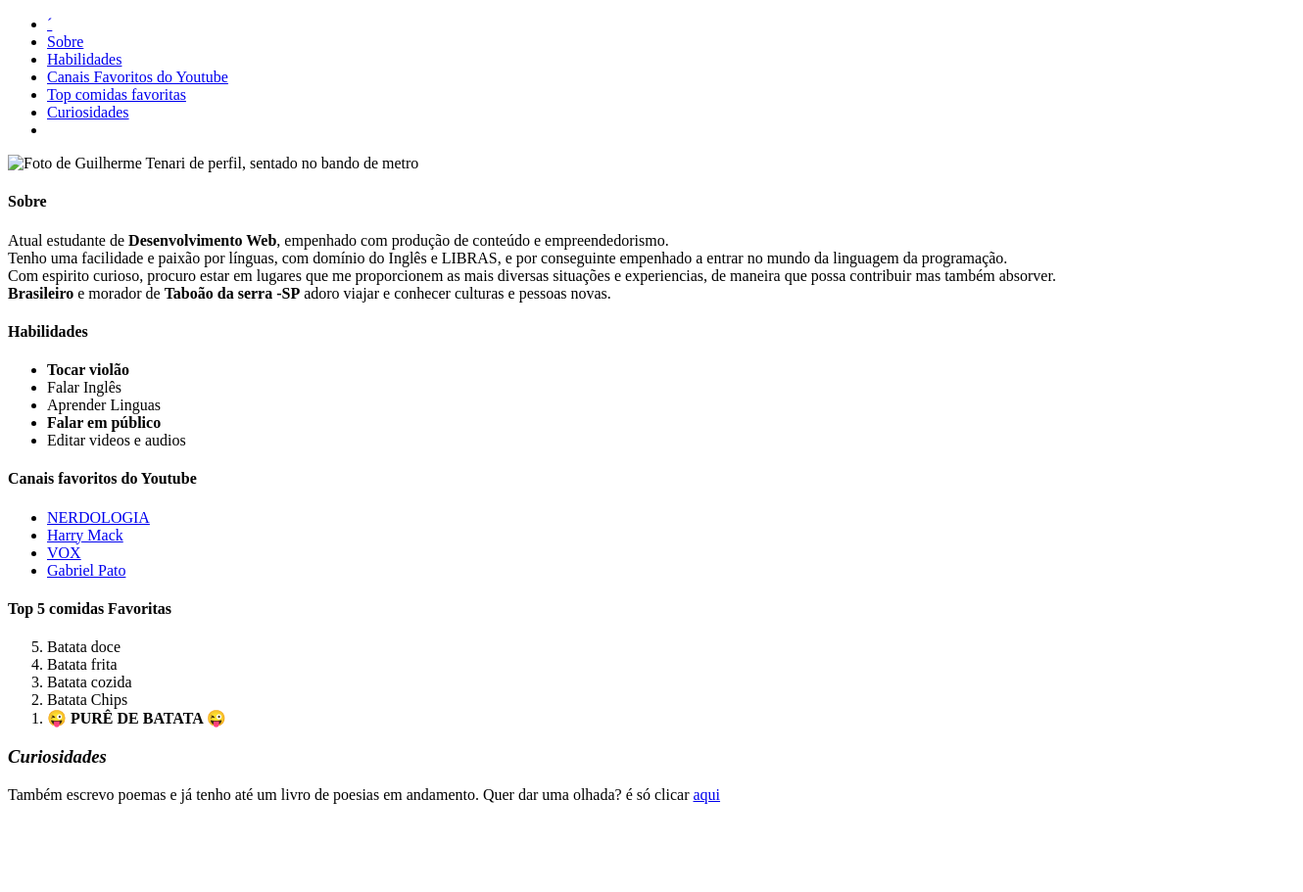
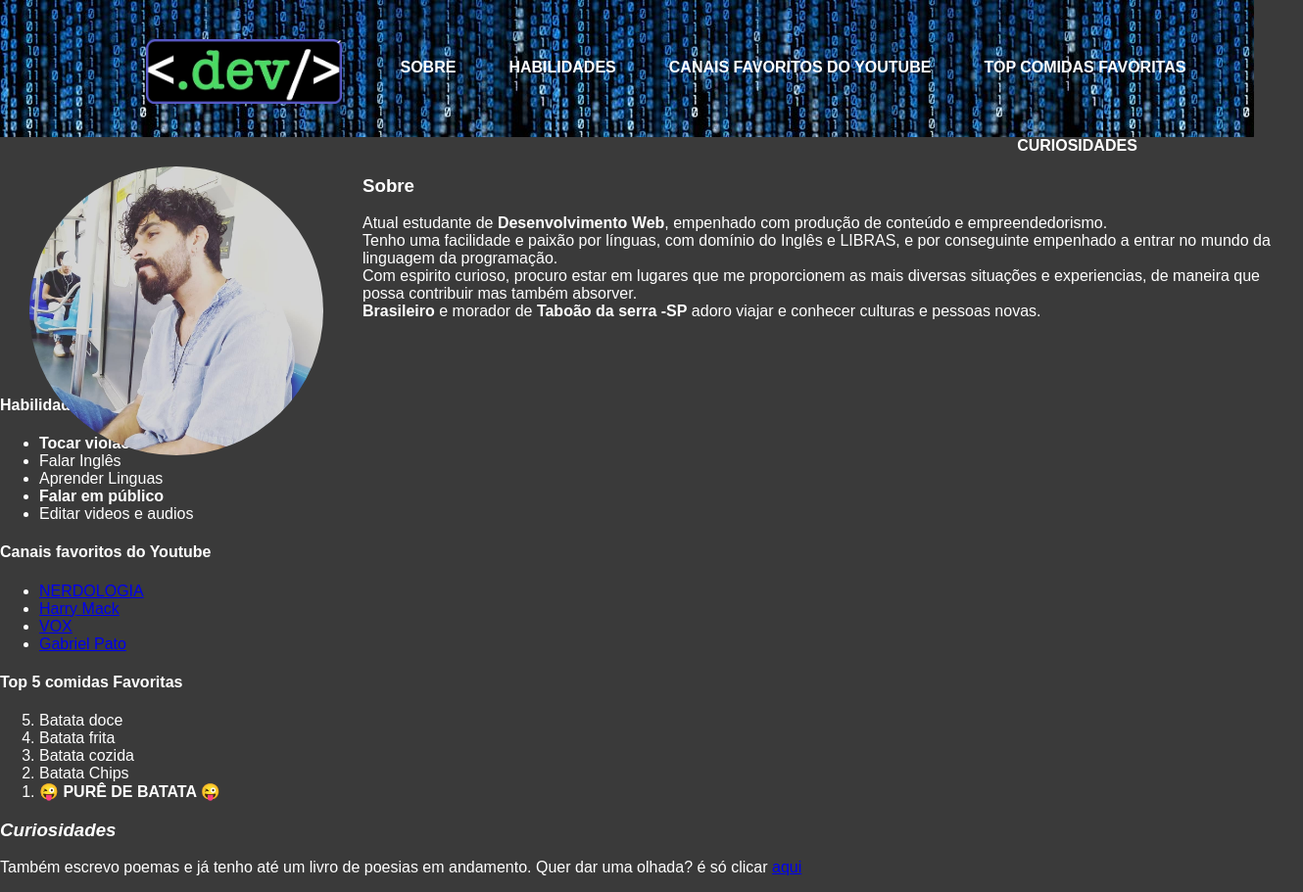
Before and after one commit to gui-tenari/gui-tenari.github.io, a plain HTML site: page portifolio.html in a window 1280 px wide. Shown: the whole page at 98% size, 1330 px wide, since content can reach past the window. Before the commit the page ends 837 px from the top, so only its background shows below. Drawn offline with Linux system fonts and the light colour scheme; a web font is replaced by a local one.

Commit message:
finaliza Introduce part

```diff
--- a/portifolio.css
+++ b/portifolio.css
@@ -46,14 +46,6 @@ header h1 {
 
 }
 
-section {
-    background-color: white;
-    color: gray;
-    padding: 20px;
-    display: flex;
-    flex-direction: row;
-}
-
 nav ul {
     margin: 0;
     padding: 0;
@@ -65,3 +57,22 @@ nav li {
     margin-right:4%;
     /* border: 2px solid white; */
 }
+
+.introduce {
+    padding: 30px;
+    display: inline-block;
+}
+
+.introduce #introduce_text {
+    position: relative;
+    left: 340px;
+    top: -10px;
+    max-width: 80%;
+    text-align: left;
+}
+
+.introduce img{
+    width: 300px;
+    position: absolute;
+    border-radius: 50%;
+}
--- a/portifolio.html
+++ b/portifolio.html
@@ -3,7 +3,7 @@
 <head>
     <meta charset="UTF-8">
     <title>Portifólio</title>
-    <link rel="stylesheet" type="text/css" href="portifolio2.css">
+    <link rel="stylesheet" type="text/css" href="portifolio.css">
     <link rel="stylesheet" href="https://fonts.googleapis.com/css2?family=Mandali&display=swap" >
 
 
@@ -26,17 +26,18 @@
 
     </header>
 
-    <div class="info">
-        <div id="Minha_foto" ><img  src="/Minha_foto.jpg" alt="Foto de Guilherme Tenari de perfil, sentado no bando de metro"></div>
-        <div id="description">
-        <h4 > Sobre </h4>
+    <div class="introduce">
+        <div><img  src="/Images/Minha_foto.jpeg" alt="Foto de Guilherme Tenari de perfil, sentado no bando de metro">
+        </div>
+        <div id="introduce_text">
+        <h3 > Sobre </h3>
         <p> Atual estudante de <strong>Desenvolvimento Web</strong>, empenhado com produção de conteúdo e empreendedorismo. <br>
         Tenho uma facilidade e paixão por línguas, com domínio do Inglês e LIBRAS, e por conseguinte empenhado a entrar no mundo da linguagem da programação. <br>
         Com espirito curioso, procuro estar em lugares que me proporcionem as mais diversas situações e experiencias, de maneira que possa contribuir mas também absorver. <br>
         <strong> Brasileiro</strong> e morador de <strong> Taboão da serra -SP</strong> adoro viajar e conhecer culturas e pessoas novas. </p>
-         </div>
+        </div>
     </div>
-    <div class="info">
+    <div class="info_box">
     <h4>Habilidades</h4>
         <ul>
             <li> <strong> Tocar violão</strong></li>
```
Also changed, not shown: Images/Minha_foto.jpeg (added), Images/Minha_foto.jpg (deleted).
